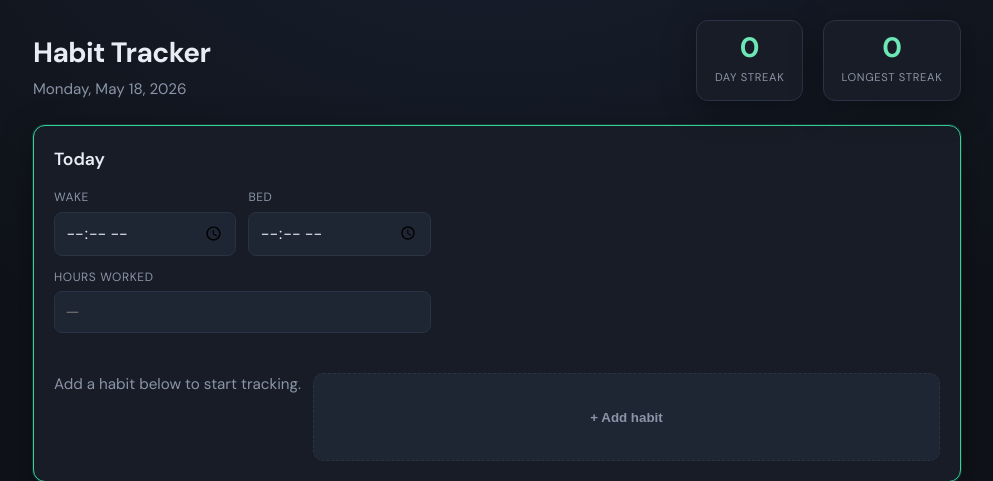
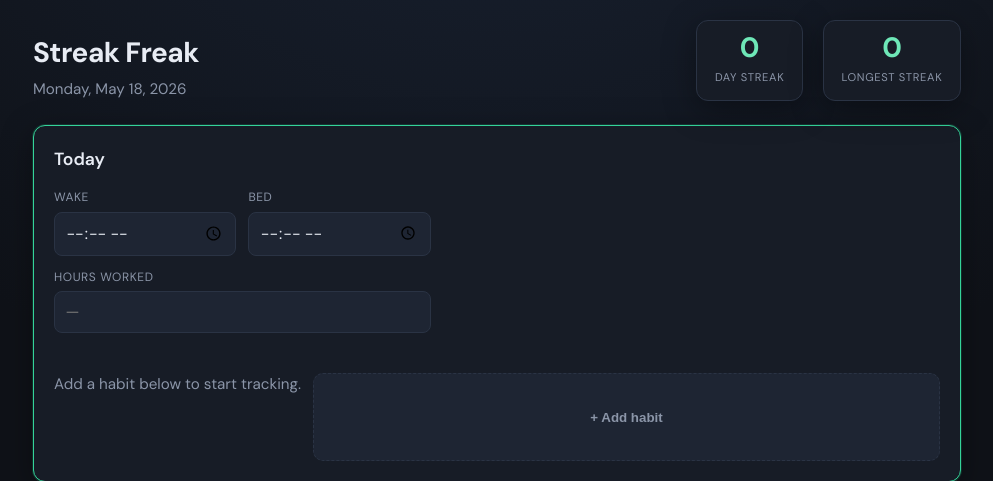
Before and after one commit to cloud-post-code/Portfolio, a Flask app: page / in a window 1280 px wide. Shown: the top 481 px of the page, without its empty margins (143-1136 px from the left). Run offline with Flask 3, Linux system fonts and the light colour scheme; data that the repository does not hold is empty.

Commit message:
Rename HabitTracker to Streak Freak.
Update UI branding, README, and STREAK_FREAK_PORT env var.

Co-authored-by: Cursor <cursoragent@cursor.com>

```diff
--- a/HabitTracker/app.py
+++ b/Streak Freak/app.py
@@ -1,4 +1,4 @@
-"""Daily habit tracker — Flask + SQLite."""
+"""Streak Freak — daily habit tracker (Flask + SQLite)."""
 
 from __future__ import annotations
 
@@ -418,6 +418,11 @@ init_db()
 
 if __name__ == "__main__":
     # macOS often binds AirPlay Receiver to port 5000 (empty 403 from AirTunes).
-    port = int(os.environ.get("HABITTRACKER_PORT", os.environ.get("PORT", "5001")))
-    print(f"Habit Tracker: http://127.0.0.1:{port}/", flush=True)
+    port = int(
+        os.environ.get(
+            "STREAK_FREAK_PORT",
+            os.environ.get("HABITTRACKER_PORT", os.environ.get("PORT", "5001")),
+        )
+    )
+    print(f"Streak Freak: http://127.0.0.1:{port}/", flush=True)
     app.run(host="127.0.0.1", port=port, debug=True)
--- a/HabitTracker/static/app.js
+++ b/Streak Freak/static/app.js
@@ -1,5 +1,5 @@
 /**
- * Daily habit tracker — client UI.
+ * Streak Freak — client UI.
  * @typedef {{ id: number; name: string }} Habit
  * @typedef {{ hours_worked: number | null; wake_time: string | null; bed_time: string | null }} DayMeta
  * @typedef {{ date: string; meta: DayMeta; completions: Record<string, number>; complete: boolean }} DayRow
--- a/HabitTracker/templates/index.html
+++ b/Streak Freak/templates/index.html
@@ -3,7 +3,7 @@
   <head>
     <meta charset="UTF-8" />
     <meta name="viewport" content="width=device-width, initial-scale=1" />
-    <title>Daily Habit Tracker</title>
+    <title>Streak Freak</title>
     <link rel="preconnect" href="https://fonts.googleapis.com" />
     <link rel="preconnect" href="https://fonts.gstatic.com" crossorigin />
     <link
@@ -21,7 +21,7 @@
     <div class="app">
       <header class="header">
         <div class="header__title">
-          <h1>Habit Tracker</h1>
+          <h1>Streak Freak</h1>
           <p class="header__date" id="header-date" aria-live="polite"></p>
         </div>
         <div class="stats" id="stats" aria-live="polite">
```
Also changed, not shown: README.md, Streak Freak/README.md, Streak Freak/requirements.txt (renamed from HabitTracker/requirements.txt), Streak Freak/static/style.css (renamed from HabitTracker/static/style.css), 4 other files.
